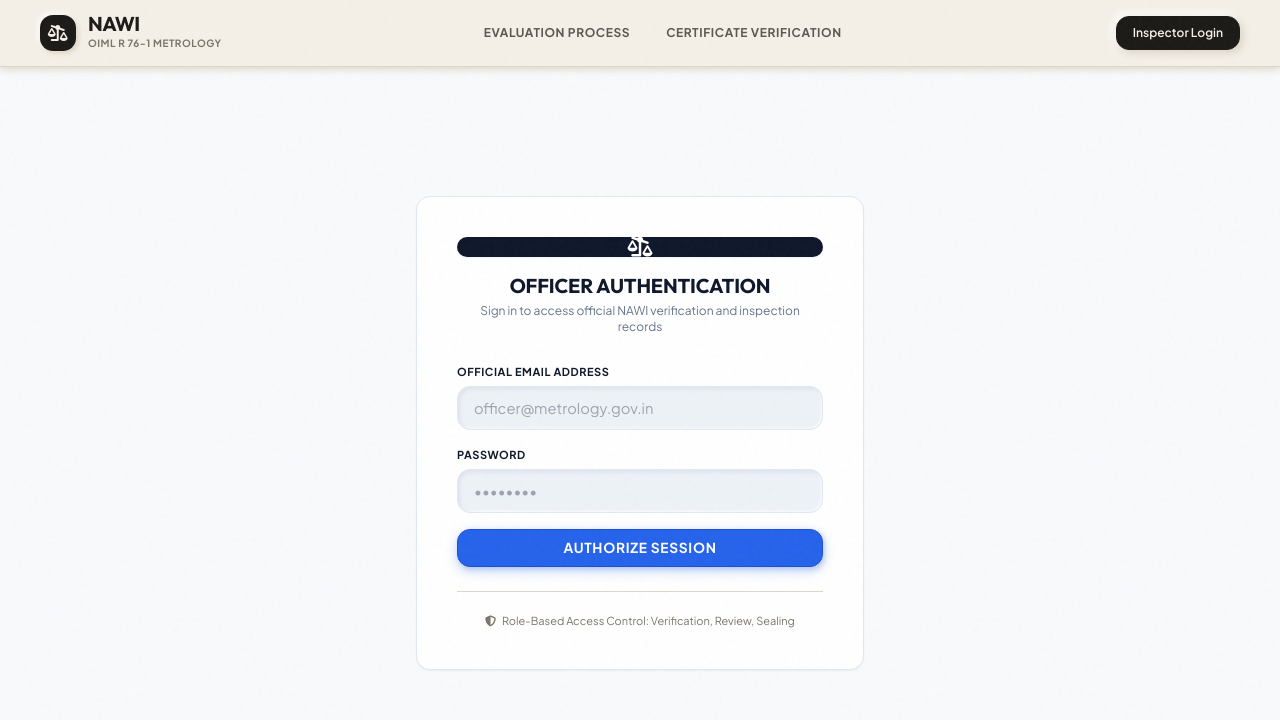
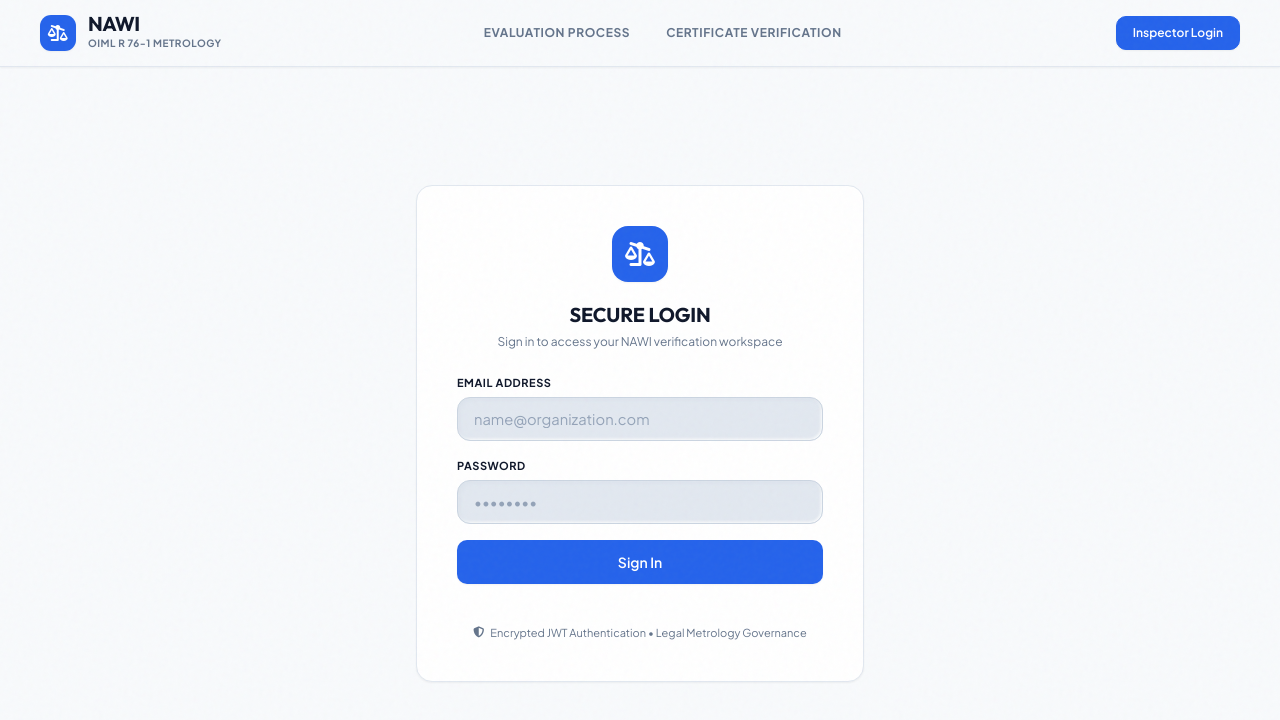
Before and after one commit to anz1303m-spec/NAWI, a React (Vite) app in the folder client/: page /login in a window 1280 px wide. Shown: the top 720 px of the page. Built offline with nearby package versions, Linux system fonts and the light colour scheme; no server answers.

Commit message:
Tweaks related to login page and colour theme

```diff
--- a/client/src/components/Navbar.jsx
+++ b/client/src/components/Navbar.jsx
@@ -11,7 +11,7 @@ export default function Navbar() {
 
     return (
         <nav
-            className="sticky top-0 z-[1000] w-full flex items-center justify-between px-5 md:px-10 py-3.5 bg-[#F4F0E8] border-b border-[#DED7C8] shadow-[0_2px_8px_#DBD3C3]"
+            className="sticky top-0 z-[1000] w-full flex items-center justify-between px-5 md:px-10 py-3.5 bg-[#F8FAFC] border-b border-[#E2E8F0] shadow-sm"
         >
             {/* Brand Logo & Name */}
             <Link
@@ -20,14 +20,14 @@ export default function Navbar() {
                 onClick={closeMenu}
                 style={{ textDecoration: 'none' }}
             >
-                <div className="w-9 h-9 bg-[#1C1A17] rounded-[13px] grid place-items-center text-[#F4F0E8] text-base shadow-[2px_2px_5px_#DBD3C3,-2px_-2px_5px_#FFFFFF]">
+                <div className="w-9 h-9 bg-[#2563EB] rounded-[11px] grid place-items-center text-white text-base shadow-sm">
                     <i className="fas fa-balance-scale-right"></i>
                 </div>
                 <div className="flex flex-col">
-                    <span className="text-[#1C1A17] font-['Outfit'] text-xl font-bold tracking-tight leading-none">
+                    <span className="text-[#0F172A] font-['Outfit'] text-xl font-bold tracking-tight leading-none">
                         NAWI
                     </span>
-                    <span className="text-[#7A7469] text-[10px] font-bold uppercase tracking-wider mt-0.5">
+                    <span className="text-[#64748B] text-[10px] font-bold uppercase tracking-wider mt-0.5">
                         OIML R 76-1 Metrology
                     </span>
                 </div>
@@ -37,17 +37,17 @@ export default function Navbar() {
             <div className="hidden md:flex items-center gap-6">
                 <a
                     href="/#how-it-works"
-                    className="text-[#5C5852] hover:text-[#1C1A17] no-underline text-xs font-bold uppercase tracking-wider transition-colors duration-150"
+                    className="text-[#64748B] hover:text-[#0F172A] no-underline text-xs font-bold uppercase tracking-wider transition-colors duration-150"
                     style={{ textDecoration: 'none' }}
                 >
                     Evaluation Process
                 </a>
                 <Link
                     to="/verify"
-                    className={`no-underline text-xs font-bold uppercase tracking-wider transition-colors duration-150 px-3 py-1.5 rounded-[13px] ${
+                    className={`no-underline text-xs font-bold uppercase tracking-wider transition-colors duration-150 px-3 py-1.5 rounded-[10px] ${
                         location.pathname.startsWith('/verify')
-                            ? 'bg-[#EAE4D6] text-[#1C1A17] shadow-[inset_2px_2px_4px_#DBD3C3,inset_-2px_-2px_4px_#FFFFFF] border border-[#DED7C8]'
-                            : 'text-[#5C5852] hover:text-[#1C1A17]'
+                            ? 'bg-[#EFF6FF] text-[#2563EB] font-bold border border-[#BFDBFE]'
+                            : 'text-[#64748B] hover:text-[#0F172A]'
                     }`}
                     style={{ textDecoration: 'none' }}
                 >
@@ -60,7 +60,7 @@ export default function Navbar() {
                 {user ? (
                     <Link
                         to={user.role === 'admin' ? '/admin' : user.role === 'viewer' ? '/viewer' : '/home'}
-                        className="bg-[#1C1A17] hover:bg-[#2B2824] text-[#F4F0E8] px-4 py-2 rounded-[13px] font-semibold text-xs transition-all duration-150 shadow-[3px_3px_8px_#DBD3C3,-3px_-3px_8px_#FFFFFF] active:translate-y-0.5 no-underline flex items-center gap-2 border border-[#1C1A17]"
+                        className="bg-[#2563EB] hover:bg-[#1D4ED8] text-white px-4 py-2 rounded-[10px] font-semibold text-xs transition-all duration-150 shadow-sm no-underline flex items-center gap-2"
                         style={{ textDecoration: 'none' }}
                     >
                         Workspace Portal &rarr;
@@ -68,10 +68,10 @@ export default function Navbar() {
                 ) : (
                     <Link
                         to="/login"
-                        className={`px-4 py-2 rounded-[13px] font-semibold text-xs transition-all duration-150 no-underline border ${
+                        className={`px-4 py-2 rounded-[10px] font-semibold text-xs transition-all duration-150 no-underline border ${
                             location.pathname === '/login'
-                                ? 'bg-[#1C1A17] text-[#F4F0E8] border-[#1C1A17] shadow-[3px_3px_8px_#DBD3C3,-3px_-3px_8px_#FFFFFF]'
-                                : 'bg-[#F4F0E8] text-[#1C1A17] border-[#DED7C8] shadow-[3px_3px_8px_#DBD3C3,-3px_-3px_8px_#FFFFFF] hover:bg-[#EAE4D6]'
+                                ? 'bg-[#2563EB] text-white border-[#2563EB] shadow-sm'
+                                : 'bg-white text-[#0F172A] border-[#CBD5E1] shadow-sm hover:bg-[#F1F5F9]'
                         }`}
                         style={{ textDecoration: 'none' }}
                     >
@@ -82,7 +82,7 @@ export default function Navbar() {
 
             {/* Mobile Hamburger Toggle Button */}
             <button
-                className="md:hidden text-[#1C1A17] p-2 focus:outline-none text-xl transition-colors cursor-pointer bg-transparent border-0"
+                className="md:hidden text-[#0F172A] p-2 focus:outline-none text-xl transition-colors cursor-pointer bg-transparent border-0"
                 onClick={() => setMobileOpen(!mobileOpen)}
                 aria-label="Toggle Navigation Menu"
             >
@@ -92,18 +92,18 @@ export default function Navbar() {
             {/* Mobile Menu Dropdown */}
             {mobileOpen && (
                 <div
-                    className="md:hidden flex flex-col absolute top-full left-0 right-0 px-6 py-5 gap-4 z-[999] bg-[#F4F0E8] border-b border-[#DED7C8] shadow-[0_8px_16px_#DBD3C3]"
+                    className="md:hidden flex flex-col absolute top-full left-0 right-0 px-6 py-5 gap-4 z-[999] bg-[#F8FAFC] border-b border-[#E2E8F0] shadow-md"
                 >
                     <a
                         href="/#how-it-works"
-                        className="text-[#1C1A17] no-underline text-sm font-semibold py-2 border-b border-[#DED7C8] uppercase tracking-wider transition-colors"
+                        className="text-[#0F172A] no-underline text-sm font-semibold py-2 border-b border-[#E2E8F0] uppercase tracking-wider transition-colors"
                         onClick={closeMenu}
                     >
                         Evaluation Process
                     </a>
                     <Link
                         to="/verify"
-                        className="no-underline text-sm font-semibold py-2 border-b border-[#DED7C8] uppercase tracking-wider text-[#1C1A17]"
+                        className="no-underline text-sm font-semibold py-2 border-b border-[#E2E8F0] uppercase tracking-wider text-[#0F172A]"
                         onClick={closeMenu}
                     >
                         Certificate Verification
@@ -112,7 +112,7 @@ export default function Navbar() {
                         {user ? (
                             <Link
                                 to={user.role === 'admin' ? '/admin' : user.role === 'viewer' ? '/viewer' : '/home'}
-                                className="w-full text-center bg-[#1C1A17] text-[#F4F0E8] py-2.5 rounded-[13px] font-semibold text-xs shadow-[3px_3px_8px_#DBD3C3] no-underline block"
+                                className="w-full text-center bg-[#2563EB] text-white py-2.5 rounded-[10px] font-semibold text-xs shadow-sm no-underline block"
                                 onClick={closeMenu}
                             >
                                 Workspace Portal &rarr;
@@ -120,7 +120,7 @@ export default function Navbar() {
                         ) : (
                             <Link
                                 to="/login"
-                                className="w-full text-center py-2.5 rounded-[13px] font-semibold text-xs no-underline block bg-[#1C1A17] text-[#F4F0E8] shadow-[3px_3px_8px_#DBD3C3]"
+                                className="w-full text-center py-2.5 rounded-[10px] font-semibold text-xs no-underline block bg-[#2563EB] text-white shadow-sm"
                                 onClick={closeMenu}
                             >
                                 Inspector Login
--- a/client/src/index.css
+++ b/client/src/index.css
@@ -4,11 +4,11 @@
 
 :root {
     /* Cool-Toned Architectural Soft UI Palette */
-    --bg-base: #F8FAFC;
-    /* Base light cool slate/white */
-    --bg-recessed: #EDF2F7;
+    --bg-base: #F0F4F8;
+    /* Cooler white/light slate background */
+    --bg-recessed: #E2E8F0;
     /* Recessed areas, inputs, data wells */
-    --border-divider: #E2E8F0;
+    --border-divider: #CBD5E1;
     /* Crisp cool architectural borders */
     --charcoal-solid: #0F172A;
     /* Slate-900 for high-contrast primary text */
--- a/client/src/pages/LoginPage.jsx
+++ b/client/src/pages/LoginPage.jsx
@@ -33,24 +33,24 @@ export default function LoginPage() {
             <Navbar />
 
             <div className="flex-1 flex items-center justify-center p-6">
-                {/* Auth Card: Convex Tactile Relief */}
-                <div className="bg-white p-8 md:p-10 rounded-[14px] border border-[#E2E8F0] shadow-sm max-w-md w-full">
+                {/* Auth Card */}
+                <div className="bg-white p-8 md:p-10 rounded-[16px] border border-[#E2E8F0] shadow-sm max-w-md w-full">
                     {/* Brand Header */}
-                    <div className="text-center mb-7">
-                        <div className="w-13 h-13 bg-[#0F172A] rounded-[13px] grid place-items-center text-white text-xl mx-auto mb-4 shadow-sm">
+                    <div className="text-center mb-6">
+                        <div className="w-14 h-14 bg-[#2563EB] rounded-[16px] grid place-items-center text-white text-2xl mx-auto mb-5 shadow-sm">
                             <i className="fas fa-balance-scale-right"></i>
                         </div>
-                        <h2 className="text-xl font-bold text-[#0F172A] mb-1 font-['Outfit'] uppercase tracking-tight">
-                            Officer Authentication
+                        <h2 className="text-2xl font-bold text-[#0F172A] mb-1.5 font-['Outfit'] tracking-tight">
+                            Secure Login
                         </h2>
                         <p className="text-[#64748B] text-xs">
-                            Sign in to access official NAWI verification and inspection records
+                            Sign in to access your NAWI verification workspace
                         </p>
                     </div>
 
                     {/* Error Banner */}
                     {error && (
-                        <div className="bg-[#FEE2E2] border border-[#FECACA] text-[#991B1B] px-4 py-2.5 rounded-[13px] mb-5 text-xs font-bold">
+                        <div className="bg-[#FEE2E2] border border-[#FECACA] text-[#991B1B] px-4 py-2.5 rounded-[12px] mb-5 text-xs font-bold">
                             <i className="fas fa-exclamation-circle mr-1.5"></i> {error}
                         </div>
                     )}
@@ -59,12 +59,12 @@ export default function LoginPage() {
                     <form onSubmit={handleSubmit} className="space-y-4">
                         <div>
                             <label className="block text-[11px] font-bold text-[#0F172A] uppercase tracking-wider mb-1.5">
-                                Official Email Address
+                                EMAIL ADDRESS
                             </label>
                             <input
                                 type="email"
-                                className="w-full px-3.5 py-2.5 bg-[#F8FAFC] border border-[#E2E8F0] rounded-[13px] text-xs text-[#0F172A] shadow-[inset_1px_1px_3px_#CBD5E1] focus:border-[#2563EB] outline-none transition-all"
-                                placeholder="officer@metrology.gov.in"
+                                className="w-full px-3.5 py-2.5 bg-white border border-[#CBD5E1] rounded-[10px] text-xs text-[#0F172A] placeholder-[#94A3B8] focus:border-[#2563EB] focus:ring-1 focus:ring-[#2563EB] outline-none transition-all"
+                                placeholder="name@organization.com"
                                 value={email}
                                 onChange={(e) => setEmail(e.target.value)}
                                 required
@@ -73,11 +73,11 @@ export default function LoginPage() {
 
                         <div>
                             <label className="block text-[11px] font-bold text-[#0F172A] uppercase tracking-wider mb-1.5">
-                                Password
+                                PASSWORD
                             </label>
                             <input
                                 type="password"
-                                className="w-full px-3.5 py-2.5 bg-[#F8FAFC] border border-[#E2E8F0] rounded-[13px] text-xs text-[#0F172A] shadow-[inset_1px_1px_3px_#CBD5E1] focus:border-[#2563EB] outline-none transition-all"
+                                className="w-full px-3.5 py-2.5 bg-white border border-[#CBD5E1] rounded-[10px] text-xs text-[#0F172A] placeholder-[#94A3B8] focus:border-[#2563EB] focus:ring-1 focus:ring-[#2563EB] outline-none transition-all"
                                 placeholder="••••••••"
                                 value={password}
                                 onChange={(e) => setPassword(e.target.value)}
@@ -87,19 +87,19 @@ export default function LoginPage() {
 
                         <button
                             type="submit"
-                            className="btn w-full mt-3 py-3 text-xs tracking-wider uppercase font-bold"
+                            className="w-full mt-2 py-3 bg-[#2563EB] hover:bg-[#1D4ED8] text-white text-sm font-semibold rounded-[10px] shadow-sm transition-all flex items-center justify-center gap-2"
                             disabled={submitting}
                         >
                             {submitting ? (
                                 <>
-                                    <i className="fas fa-spinner fa-spin"></i> Authenticating Credentials...
+                                    <i className="fas fa-spinner fa-spin"></i> Signing in...
                                 </>
-                            ) : 'Authorize Session'}
+                            ) : 'Sign In'}
                         </button>
                     </form>
 
-                    <div className="mt-6 pt-5 border-t border-[#DED7C8] text-center text-[#7A7469] text-[11px]">
-                        <i className="fas fa-shield-alt mr-1"></i> Role-Based Access Control: Verification, Review, Sealing
+                    <div className="mt-6 pt-4 text-center text-[#64748B] text-[11px] flex items-center justify-center gap-1.5">
+                        <i className="fas fa-shield-alt"></i> Encrypted JWT Authentication • Legal Metrology Governance
                     </div>
                 </div>
             </div>
```
